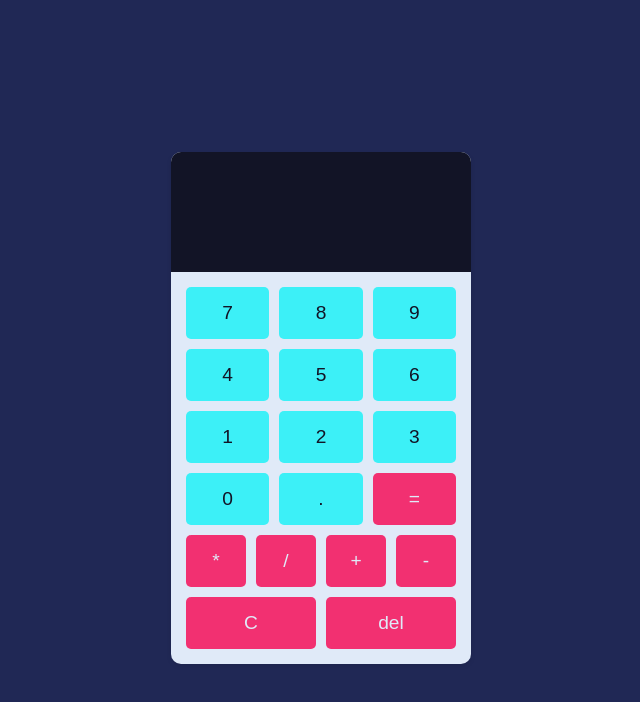
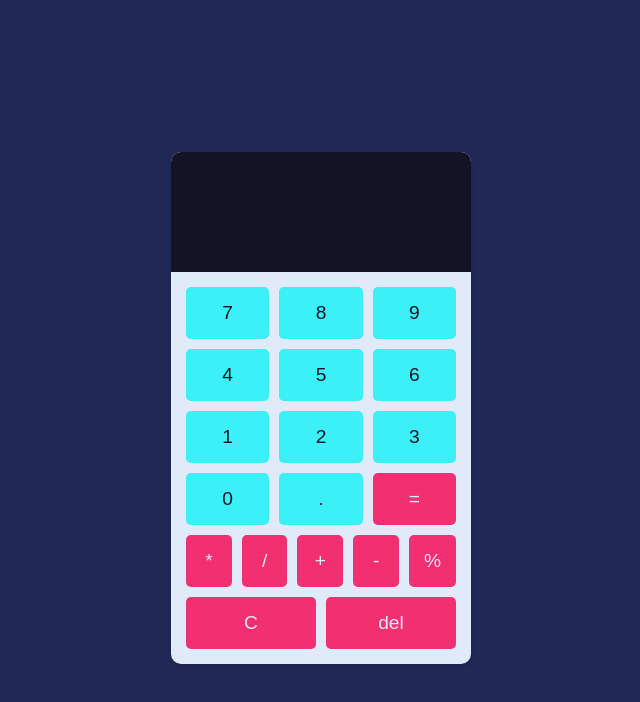
Before and after one commit to jruxtapose/calculator, a plain HTML site: page index.html in a window 1280 px wide. Shown: the whole page, without its empty margins (319-959 px from the left). Drawn offline with Linux system fonts and the light colour scheme.

Commit message:
Add/Style Modulo Button

```diff
--- a/css/style.css
+++ b/css/style.css
@@ -72,7 +72,7 @@ body{
 }
 
 .buttons-operators button {
-    flex: 1 0 calc(25% - 10px);
+    flex: 1 0 calc(20% - 10px);
 }
 
 .equals,
--- a/index.html
+++ b/index.html
@@ -37,6 +37,7 @@
                 <button class="operator">/</button>
                 <button class="operator">+</button>
                 <button class="operator">-</button>
+                <button class="operator">%</button>
                 <button class="clear">C</button>
                 <button class="delete">del</button>
             </div>
```
